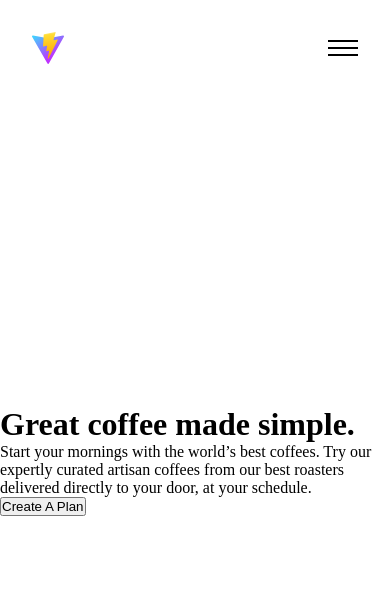
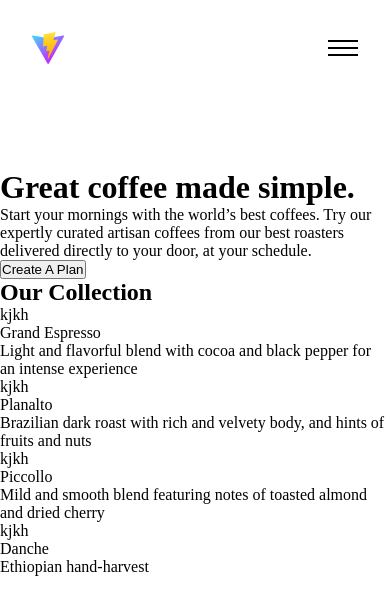
Before and after one commit to Jack-WebDev/CoffeeRoasters_MERN, a React (Vite) app in the folder frontend/: page / in a window 390 px wide. Shown: the top 614 px of the page. Built offline with nearby package versions, Linux system fonts and the light colour scheme.

Commit message:
section of collection done.

```diff
--- a/frontend/src/components/CSS/Header.css
+++ b/frontend/src/components/CSS/Header.css
@@ -13,5 +13,6 @@
     align-items: center;
     padding-inline: 2rem;
     padding-block-start: 2rem;
+    height: 20vh;
   }
 }
--- /dev/null
+++ b/frontend/src/components/CSS/Home.css
@@ -0,0 +1,51 @@
+.desktop_render {
+  display: grid;
+  grid-template-columns: repeat(4, 1fr);
+  text-align: center;
+}
+
+.mobile_render {
+  display: none;
+}
+
+.tablet_render {
+  display: none;
+}
+
+@media screen and (max-width: 1024px) {
+  .desktop_render {
+    display: none;
+  }
+
+  .mobile_render {
+    display: none;
+  }
+
+  .tablet_render {
+    display: grid;
+  }
+
+  .tablet_card-container {
+    display: grid;
+    grid-template-columns: 1fr 1fr;
+  }
+}
+
+@media screen and (max-width: 765px) {
+  .desktop_render {
+    display: none;
+  }
+
+  .tablet_render {
+    display: none;
+  }
+
+  .mobile_render {
+    display: grid;
+  }
+
+  .mobile_card-container {
+    display: grid;
+    grid-template-columns: 1fr;
+  }
+}
--- /dev/null
+++ b/frontend/src/components/data/coffeeTypes.json
@@ -0,0 +1,27 @@
+[
+  {
+    "id": 1,
+    "name": "Grand Espresso",
+    "img": "kjkh",
+    "description": "Light and flavorful blend with cocoa and black pepper for an intense experience"
+  },
+  {
+    "id": 2,
+    "name": "Planalto",
+    "img": "kjkh",
+    "description": "Brazilian dark roast with rich and velvety body, and hints of fruits and nuts"
+  },
+  {
+    "id": 3,
+    "name": "Piccollo",
+    "img": "kjkh",
+    "description": "Mild and smooth blend featuring notes of toasted almond and dried cherry"
+  },
+  {
+    "id": 4,
+    "name": "Danche",
+    "img": "kjkh",
+    "description": "Ethiopian hand-harvest"
+  }
+
+]
--- a/frontend/src/pages/Home.jsx
+++ b/frontend/src/pages/Home.jsx
@@ -1,5 +1,7 @@
 import Header from "../components/Header";
 import Hero from "../components/Hero";
+import coffeeData from "../components/data/coffeeTypes.json";
+import "../components/CSS/Home.css";
 
 const Home = () => {
   return (
@@ -12,6 +14,43 @@ const Home = () => {
         }
         buttonText={"Create A Plan"}
       />
+      <div>
+        <h2>Our Collection</h2>
+
+        <div className="desktop_render">
+          {coffeeData.map((item) => (
+            <div key={item.id}>
+              <p>{item.img}</p>
+              <p>{item.name}</p>
+              <p>{item.description}</p>
+            </div>
+          ))}
+        </div>
+
+        <div className="tablet_render">
+          {coffeeData.map((item) => (
+            <div className="tablet_card-container" key={item.id}>
+              <p>{item.img}</p>
+              <div>
+                <p>{item.name}</p>
+                <p>{item.description}</p>
+              </div>
+            </div>
+          ))}
+        </div>
+
+        <div className="mobile_render">
+          {coffeeData.map((item) => (
+            <div className="mobile_card-container" key={item.id}>
+              <p>{item.img}</p>
+              <div>
+                <p>{item.name}</p>
+                <p>{item.description}</p>
+              </div>
+            </div>
+          ))}
+        </div>
+      </div>
     </div>
   );
 };
```
